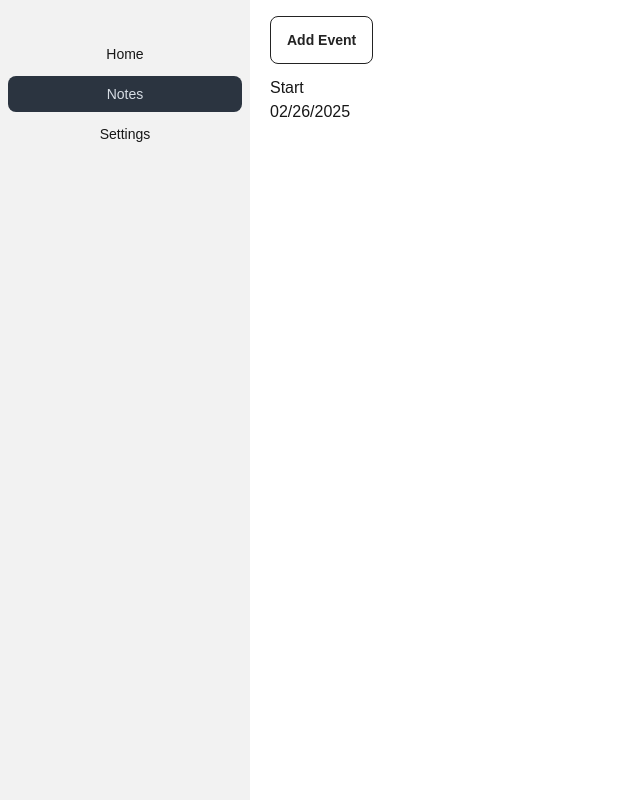
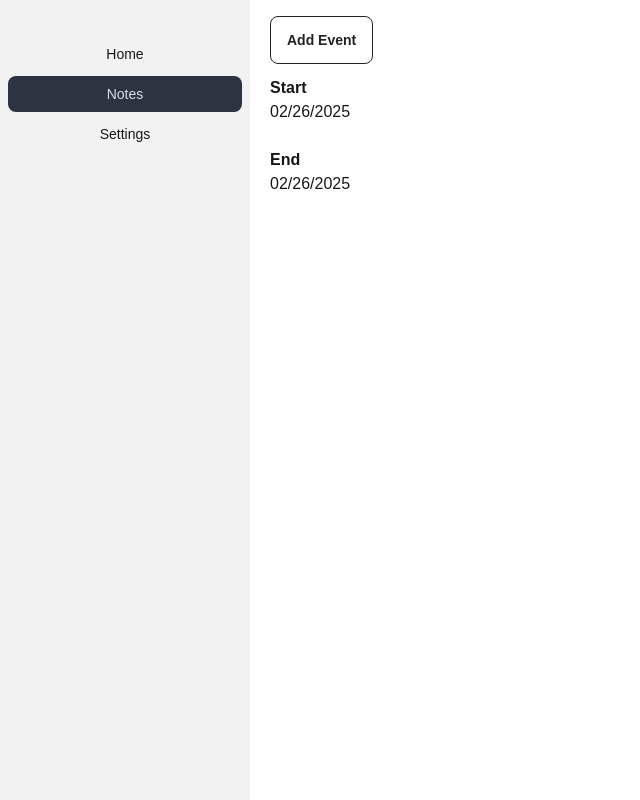
Before and after one commit to misbah-ul-hoq/gsynctds, a Next.js app: page /notes in a window 1280 px wide. Shown: the whole page, without its empty margins (0-640 px from the left). Built offline with nearby package versions, Linux system fonts and the light colour scheme; no server answers.

Commit message:
working on events

```diff
--- a/src/app/notes/page.tsx
+++ b/src/app/notes/page.tsx
@@ -9,6 +9,10 @@ const NotesPage = () => {
   const [events, setEvents] = useState(null);
   const [start, setStart] = useState(new Date());
   const [end, setEnd] = useState(new Date());
+  const [event, setEvent] = useState({
+    summary: "",
+    location: "",
+  });
 
   console.log(events);
   useEffect(() => {
@@ -30,11 +34,20 @@ const NotesPage = () => {
       </div>
 
       <div className="">
-        <div>
-          <p className="">Start</p>
+        <div className="mb-6">
+          <p className="font-semibold">Start</p>
           <DatePicker
             selected={start}
             onChange={(date) => setStart(date)}
+            showTimeSelect
+          />
+        </div>
+
+        <div className="">
+          <p className="font-semibold">End</p>
+          <DatePicker
+            selected={end}
+            onChange={(date) => setEnd(date)}
             showTimeSelect
           />
         </div>
```
